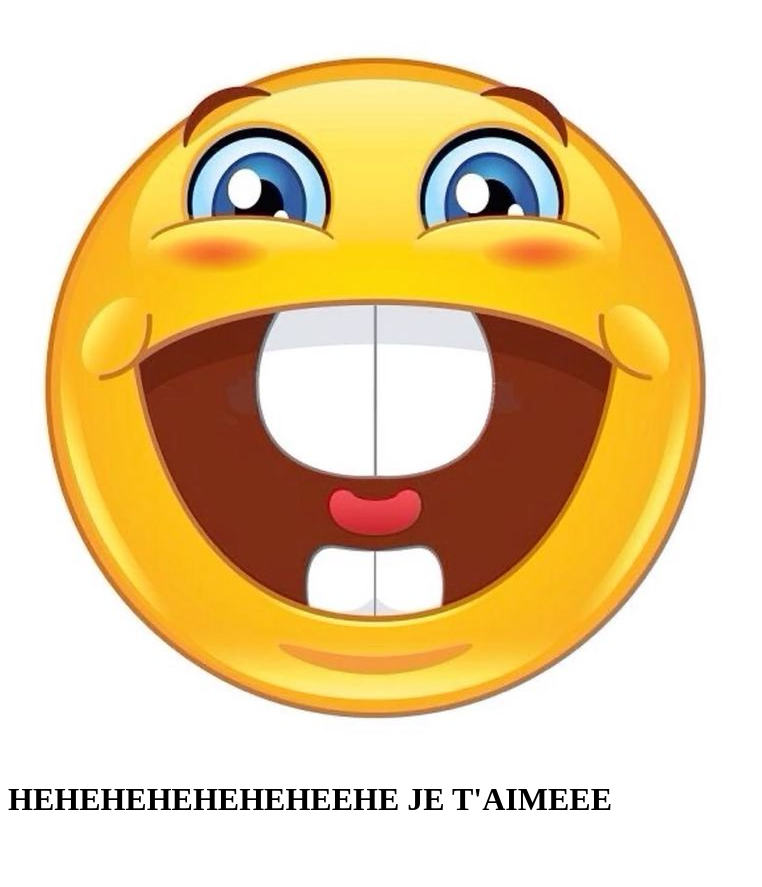
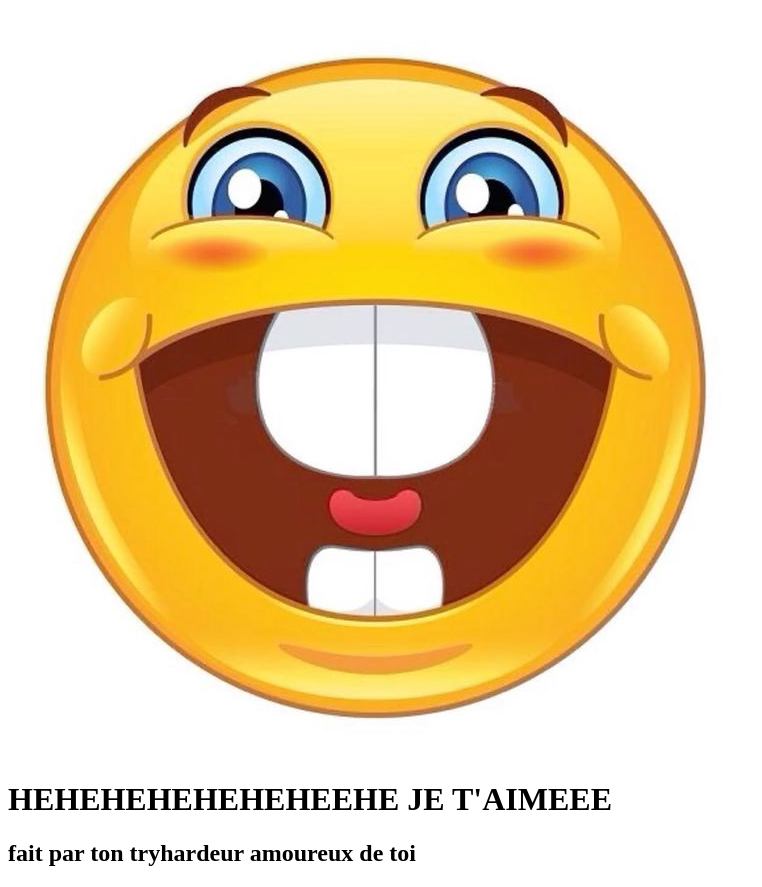
Before and after one commit to wxcl873/ez, a plain HTML site: page celebration.html in a window 1280 px wide. Shown: the part 60-947 px from the top of the page, without its empty margins (0-762 px from the left). Before the commit the page ends 900 px from the top, so only its background shows below. Drawn offline with Linux system fonts and the light colour scheme.

Commit message:
Update celebration.html

```diff
--- a/celebration.html
+++ b/celebration.html
@@ -8,4 +8,6 @@
 <body>
 	<img src="content.jpg">
 	<h1><strong>HEHEHEHEHEHEHEEHE JE T'AIMEEE</strong></h1>
+	<h2>fait par ton tryhardeur amoureux de toi</h2>
+
 </body>
```
